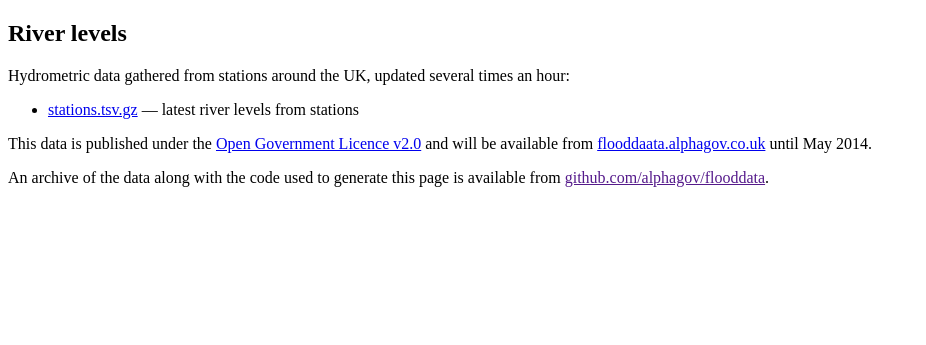
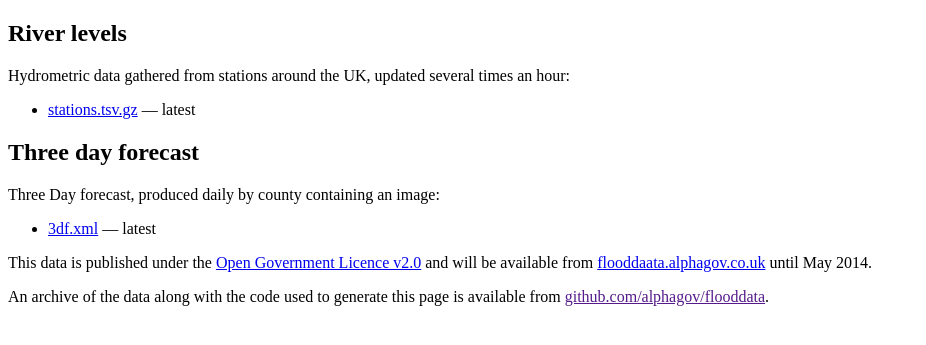
Before and after one commit to alphagov/flooddata, a PHP site: page / in a window 1280 px wide. Shown: the part 98-443 px from the top of the page, without its empty margins (0-926 px from the left). Run offline with PHP 8.4, Linux system fonts and the light colour scheme.

Commit message:
Added 3df without hashes, for now

```diff
--- a/templates/index.php
+++ b/templates/index.php
@@ -11,21 +11,34 @@
   <p>A set of data feeds to accompany the <a href="https://www.gov.uk/government/publications/uk-floods-2014-data">UK floods 2014 data</a> published by the Environment Agency on GOV.UK.</p>
 </div>
 
+<?php
+    function list_files($dir) {
+        if ($handle = opendir($dir)) {
+            while (false !== ($entry = readdir($handle))) {
+                if (!preg_match("/^\./", $entry)) {
+                    echo "    <li><a href=\"$entry\">$entry</a></li>\n";
+                }
+            }
+            closedir($handle);
+       }
+    }
+?>
+
 <div id="river-levels">
   <h2>River levels</h2>
   <p>Hydrometric data gathered from stations around the UK, updated several times an hour:<p>
   <ul>
-    <li><a href="stations.tsv.gz">stations.tsv.gz</a> — latest river levels from stations</li>
-<?php
-    if ($handle = opendir('stations')) {
-        while (false !== ($entry = readdir($handle))) {
-            if (!preg_match("/^\./", $entry)) {
-                echo "    <li><a href=\"$entry ?>\">$entry</a></li>\n";
-            }
-        }
-        closedir($handle);
-   }
-?>
+    <li><a href="stations.tsv.gz">stations.tsv.gz</a> — latest</li>
+<?php list_files('stations') ?>
+  </ul>
+</div>
+
+<div id="3df">
+  <h2>Three day forecast</h2>
+  <p>Three Day forecast, produced daily by county containing an image:</p>
+  <ul>
+    <li><a href="3df.xml">3df.xml</a> — latest</li>
+<?php list_files('3df') ?>
   </ul>
 </div>
 
```
Also changed, not shown: 4 other files.
